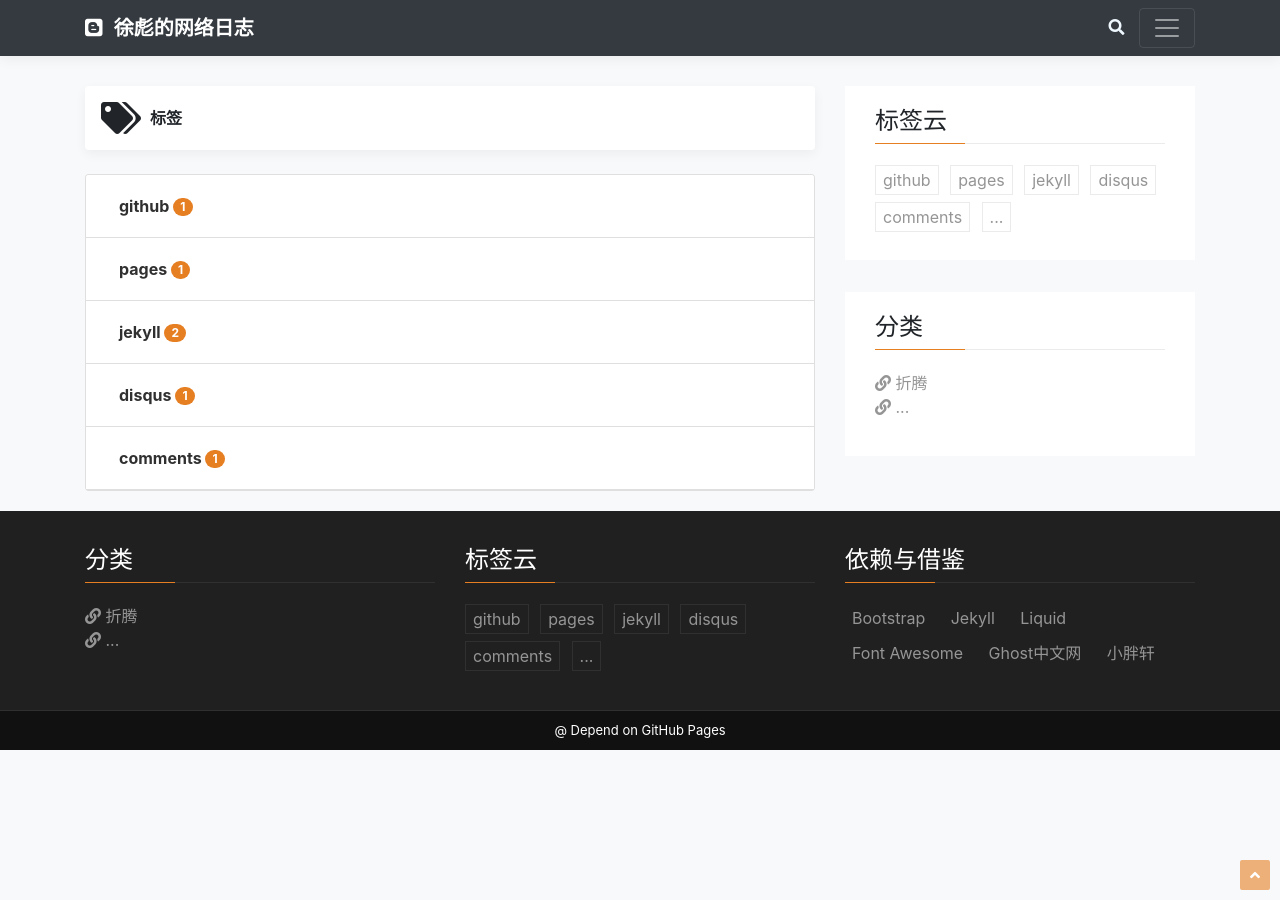
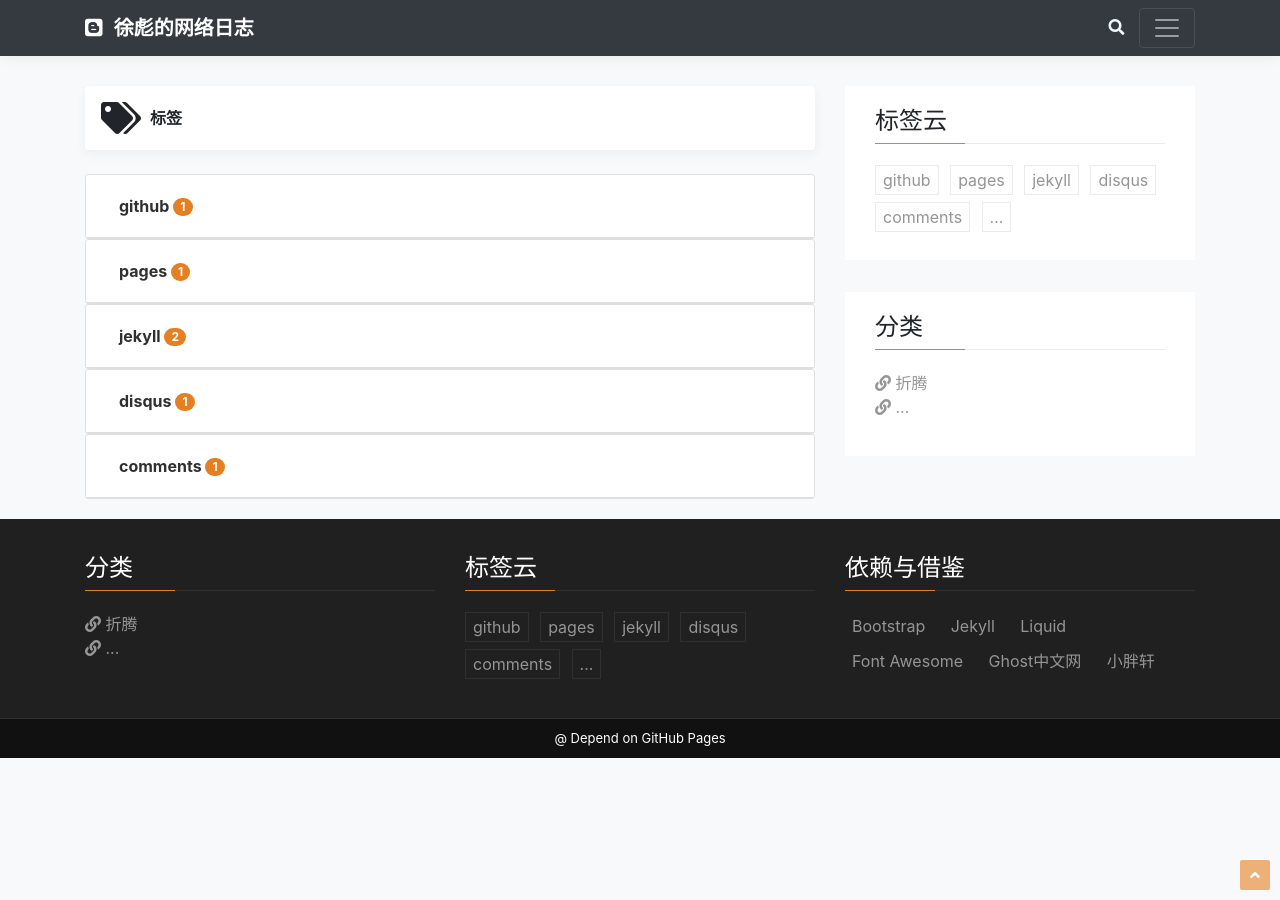
Before and after one commit to xubiaosunny/xubiaosunny.github.io, a Jekyll site: the page built from blog/tags.md, in a window 1280 px wide. Built offline with Jekyll 4.4.1, drawn with Linux system fonts in a browser that asks for light colours.

Commit message:
2018-04-17

```diff
--- a/_layouts/categories.html
+++ b/_layouts/categories.html
@@ -11,9 +11,9 @@ layout: home
 </div>
 <br>
 <div data-spy="scroll" data-target="#navbar-example2" data-offset="0">
-    <div id="accordion-category">
+    {%- for category in site.categories -%}
+    <div id="accordion-category-{{ category | first }}">
         <div class="card">
-            {%- for category in site.categories -%}
             <div class="card-header-site" id="{{ category | first }}-head">
                 <h5 class="mb-0">
                     <a class="btn btn-link" data-toggle="collapse" data-target="#{{ category | first }}" aria-expanded="true" aria-controls="{{ category | first }}">
@@ -39,7 +39,7 @@ layout: home
                     </ul>
                 </div>
             </div>
-            {%- endfor -%}
         </div>
     </div>
+    {%- endfor -%}
 </div>
--- a/_layouts/tags.html
+++ b/_layouts/tags.html
@@ -12,8 +12,8 @@ layout: home
 <br>
 <div data-spy="scroll" data-target="#navbar-example2" data-offset="0">
     <div id="accordion-tag">
+        {%- for tag in site.tags -%}
         <div class="card">
-            {%- for tag in site.tags -%}
             <div class="card-header-site" id="{{ tag | first }}-head">
                 <h5 class="mb-0">
                     <a class="btn btn-link" data-toggle="collapse" data-target="#{{ tag | first }}" aria-expanded="true" aria-controls="{{ tag | first }}">
@@ -39,7 +39,7 @@ layout: home
                     </ul>
                 </div>
             </div>
-            {%- endfor -%}
         </div>
+        {%- endfor -%}
     </div>
 </div>
```
